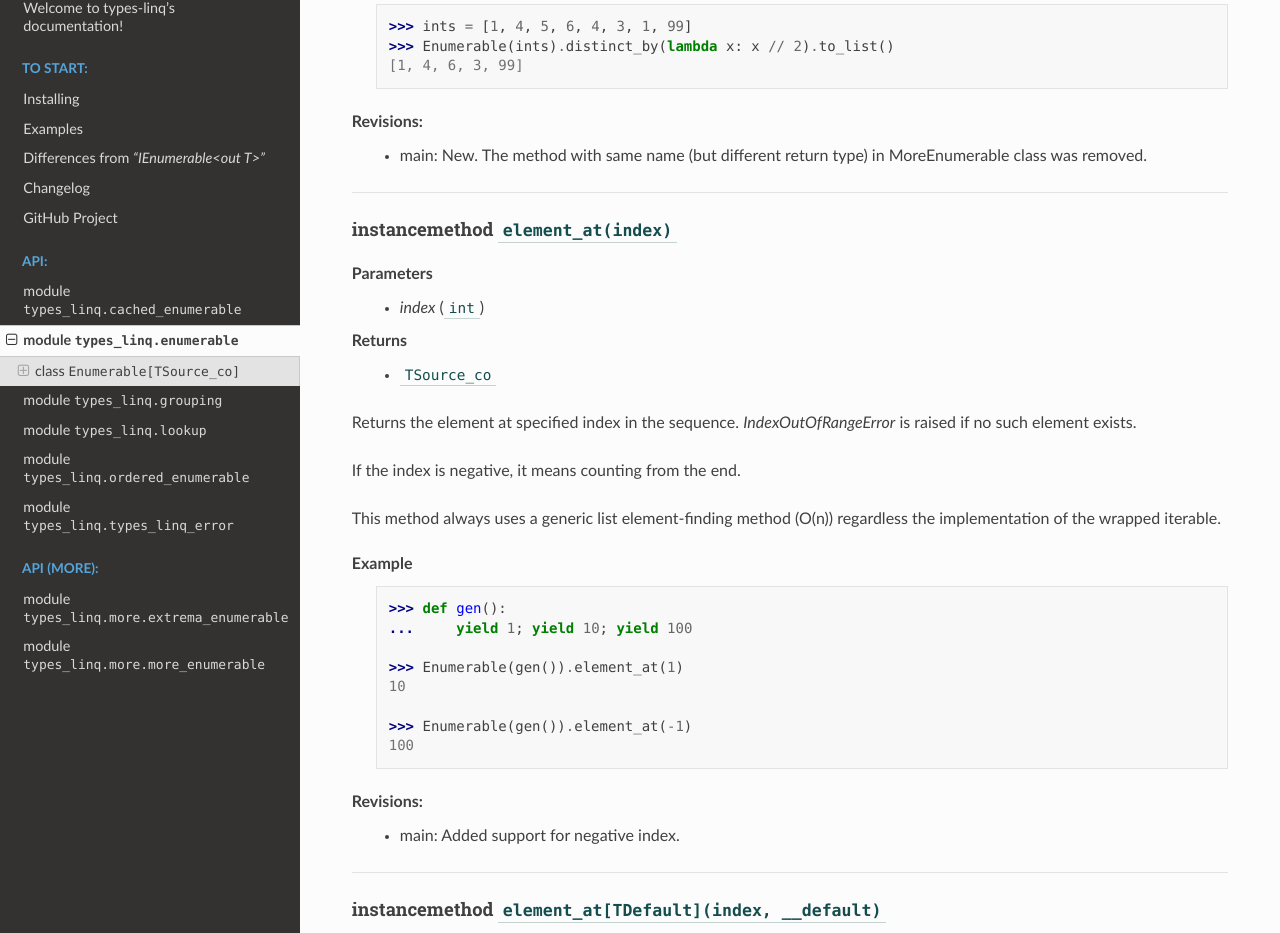
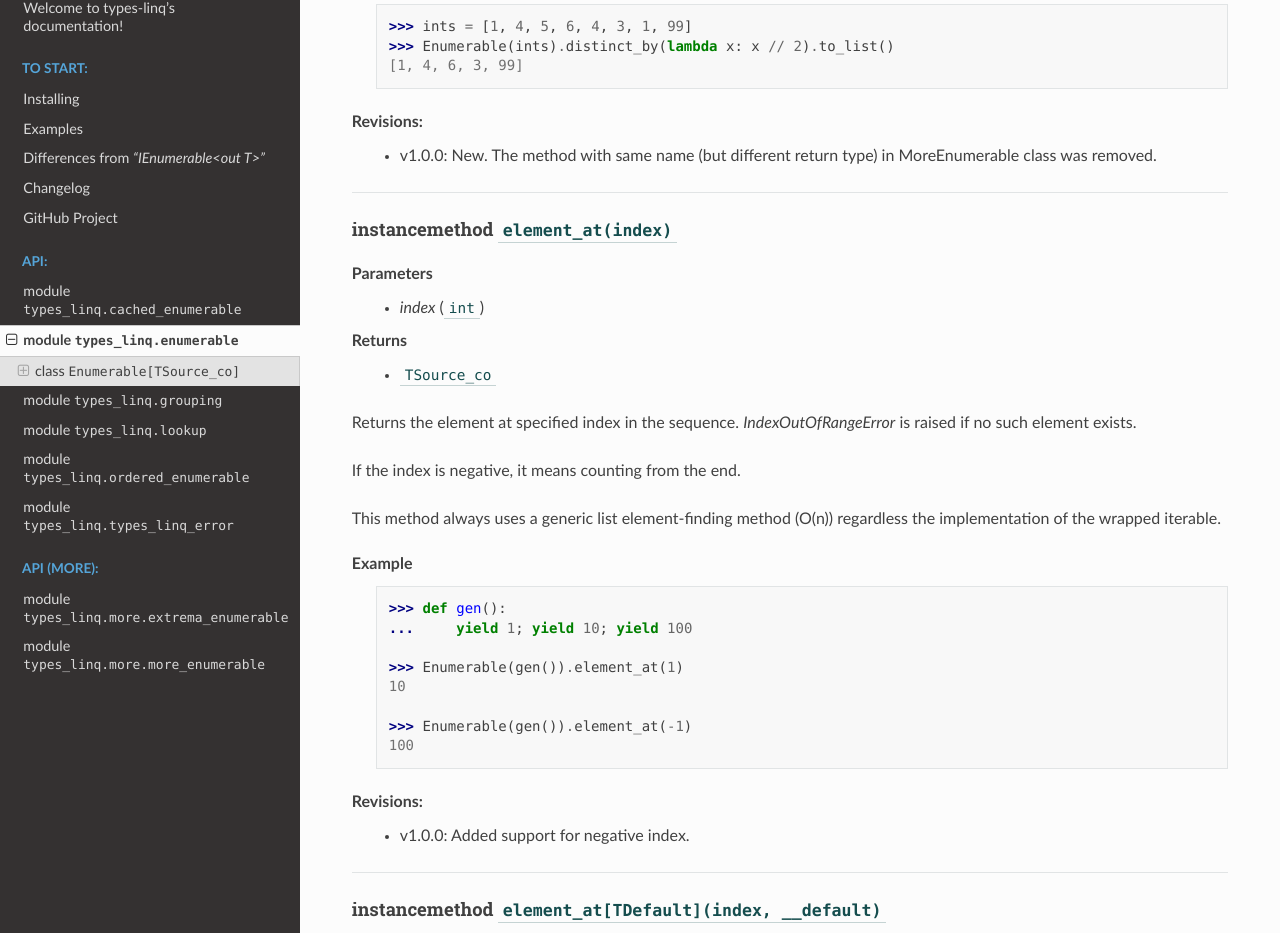
Before and after one commit to cleoold/types-linq, a Sphinx documentation site: the page built from doc/api/types_linq.enumerable.rst, in a window 1280 px wide and 1400 px high, scrolled down 15268 px. Shown: the part 112-1045 px from the top of the window. Built offline with Sphinx 7.4.7 and the Read the Docs theme 2.0.0, drawn with Linux system fonts in a browser that asks for light colours; some of the changed text lies outside the part shown.

Commit message:
Increase to v1.0.0

```diff
--- a/doc/api/types_linq.enumerable.rst
+++ b/doc/api/types_linq.enumerable.rst
@@ -109,7 +109,7 @@ Example
         1000
 
 Revisions:
-    - main: New.
+    - v1.0.0: New.
 
 ----
 
@@ -557,7 +557,7 @@ Example
         [6561, 19683, 59049, 177147]
 
 Revisions:
-    - main: New.
+    - v1.0.0: New.
 
 ----
 
@@ -727,7 +727,7 @@ Example
     [1, 4, 6, 3, 99]
 
 Revisions:
-    - main: New. The method with same name (but different return type) in MoreEnumerable class
+    - v1.0.0: New. The method with same name (but different return type) in MoreEnumerable class
       was removed.
 
 ----
@@ -762,7 +762,7 @@ Example
         100
 
 Revisions:
-    - main: Added support for negative index.
+    - v1.0.0: Added support for negative index.
 
 ----
 
@@ -794,7 +794,7 @@ Example
         0
 
 Revisions:
-    - main: Added support for negative index.
+    - v1.0.0: Added support for negative index.
 
 ----
 
@@ -858,7 +858,7 @@ Example
     [(16, 'x'), (16, 't')]
 
 Revisions:
-    - main: New. The method with same name (but different usage) in MoreEnumerable class was
+    - v1.0.0: New. The method with same name (but different usage) in MoreEnumerable class was
       renamed as ``except_by2()`` to accommodate this.
 
 ----
@@ -1195,7 +1195,7 @@ Example
     ['+1', '-3', '+5', '+9']
 
 Revisions:
-    - main: New.
+    - v1.0.0: New.
 
 ----
 
@@ -1431,7 +1431,7 @@ Example
     'dddd'
 
 Revisions:
-    - main: New.
+    - v1.0.0: New.
 
 ----
 
@@ -1452,7 +1452,7 @@ Such comparer takes two values and return positive ints when lhs > rhs, negative
 if lhs < rhs, and 0 if they are equal.
 
 Revisions:
-    - main: New.
+    - v1.0.0: New.
 
 ----
 
@@ -1526,7 +1526,7 @@ Returns the minimal element of the sequence based on the given key selector. Rai
 `InvalidOperationError` if there is no value.
 
 Revisions:
-    - main: New.
+    - v1.0.0: New.
 
 ----
 
@@ -1547,7 +1547,7 @@ Such comparer takes two values and return positive ints when lhs > rhs, negative
 if lhs < rhs, and 0 if they are equal.
 
 Revisions:
-    - main: New.
+    - v1.0.0: New.
 
 ----
 
@@ -2209,7 +2212,7 @@ Example
         [10, 100]
 
 Revisions:
-    - main: New.
+    - v1.0.0: New.
 
 ----
 
@@ -2404,7 +2407,7 @@ Example
     [1, 9, -2, -7, 14, 15, -26]  # abs(-2) == abs(2)
 
 Revisions:
-    - main: New.
+    - v1.0.0: New.
 
 ----
 
--- a/setup.py
+++ b/setup.py
@@ -5,7 +5,7 @@ with open('README.md', 'r', encoding='utf-8') as f:
 
 setup(
     name='types-linq',
-    version='v0.2.1',
+    version='v1.0.0',
     url='https://github.com/cleoold/types-linq',
     license='BSD 2-Clause License',
     author='cleoold',
@@ -22,7 +22,7 @@ setup(
     platforms='any',
     classifiers=[
         'Topic :: Utilities',
-        'Development Status :: 3 - Alpha',
+        'Development Status :: 4 - Beta',
         'License :: OSI Approved :: BSD License',
         'Operating System :: OS Independent',
         'Programming Language :: Python :: 3',
```
Also changed, not shown: other parts of doc/api/types_linq.enumerable.rst (+5 -0 lines), doc/api/more/types_linq.more.more_enumerable.rst (+6 -6 lines), doc/to-start/changelog.rst (+14 -0 lines), 2 other files.
